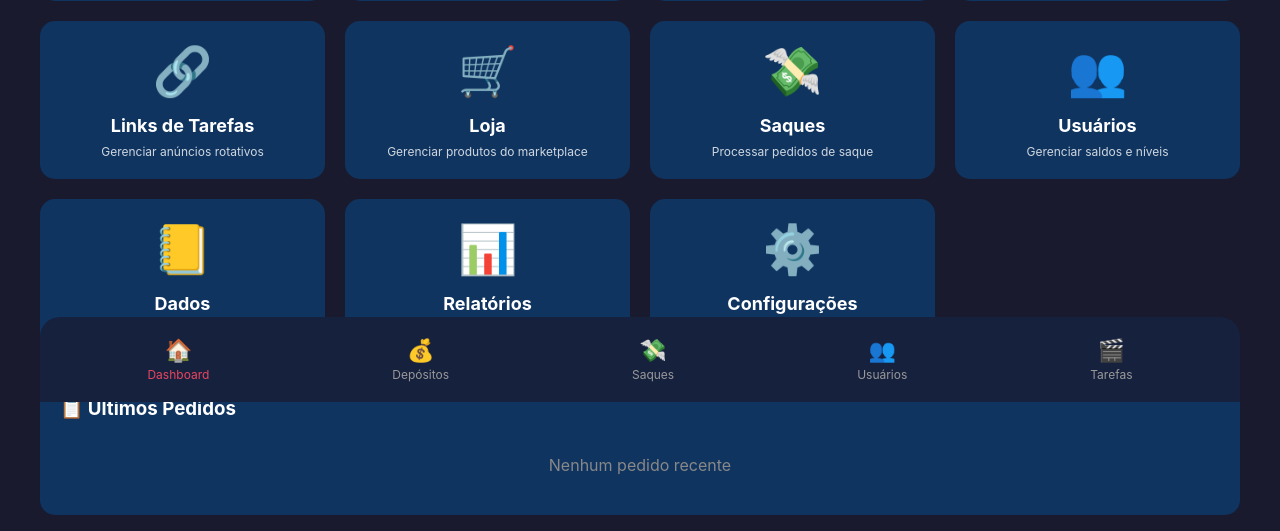
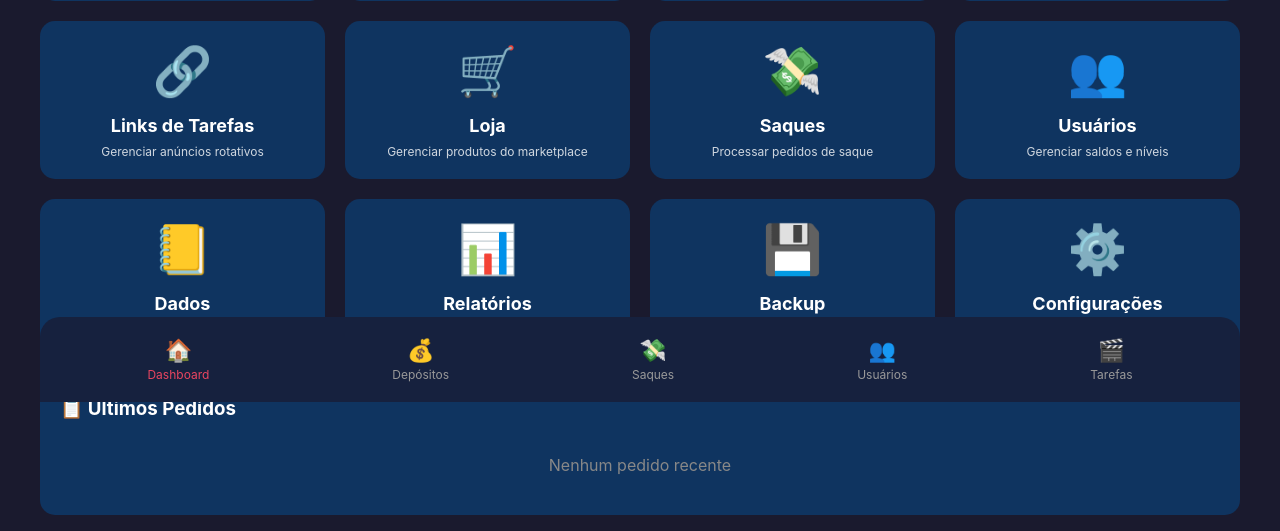
Before and after one commit to orlandobraz560-ship-it/mozads, a Flask app: page /admin_painel in a window 1280 px wide. Shown: the part 398-929 px from the top of the page. Run offline with Flask 3, Linux system fonts and the light colour scheme; the visitor is signed in with stand-in values (Sample User, id 1).

Commit message:
Update admin_painel.html

```diff
--- a/templates/admin_painel.html
+++ b/templates/admin_painel.html
@@ -256,6 +256,11 @@
                 <div class="menu-title">Relatórios</div>
                 <div class="menu-desc">Ver histórico completo</div>
             </a>
+            <a href="/admin/backup" class="menu-card">
+                <div class="menu-icon">💾</div>
+                <div class="menu-title">Backup</div>
+                <div class="menu-desc">Ver, baixar ou restaurar dados</div>
+            </a>
             <a href="/admin_configuracoes" class="menu-card">
                 <div class="menu-icon">⚙️</div>
                 <div class="menu-title">Configurações</div>
```
